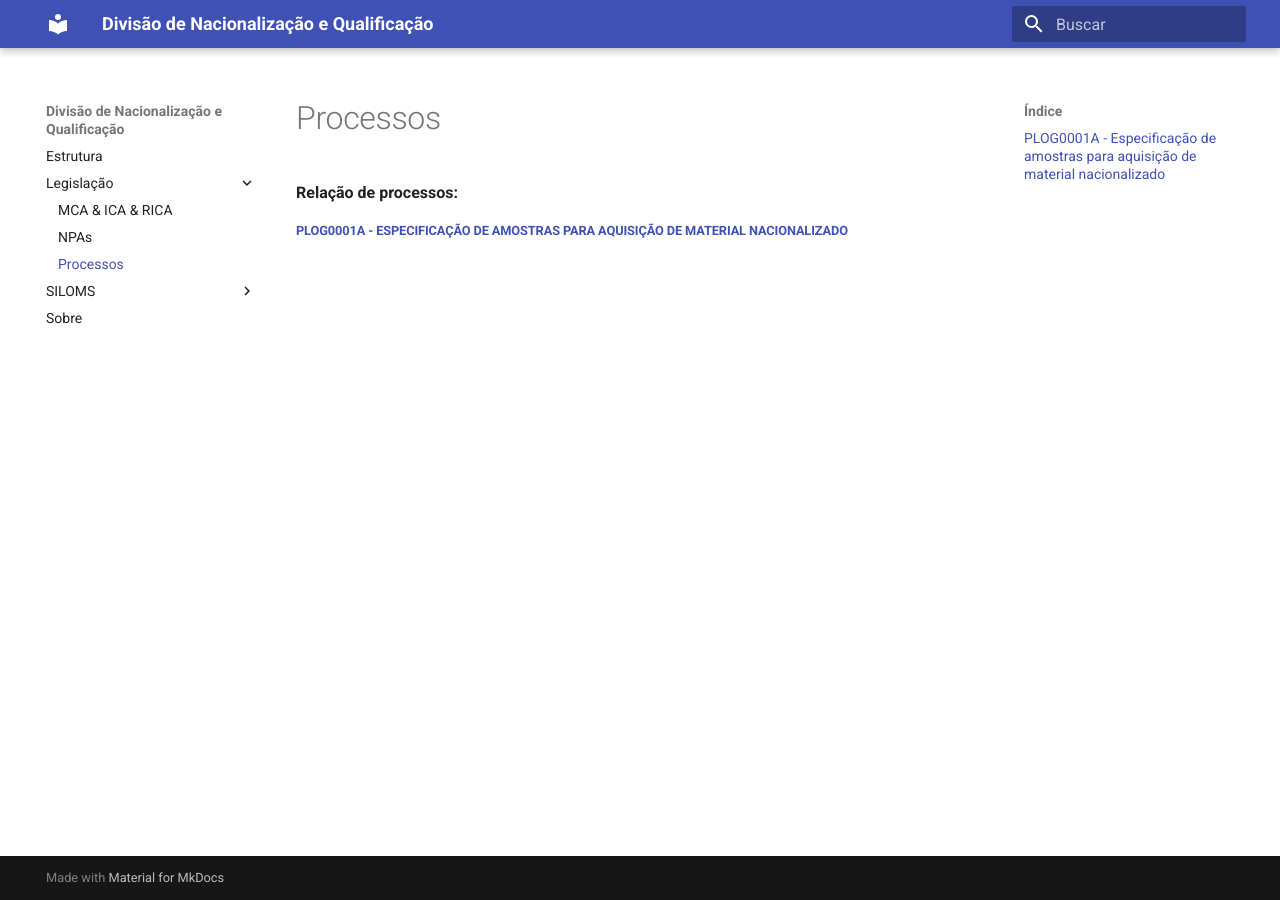
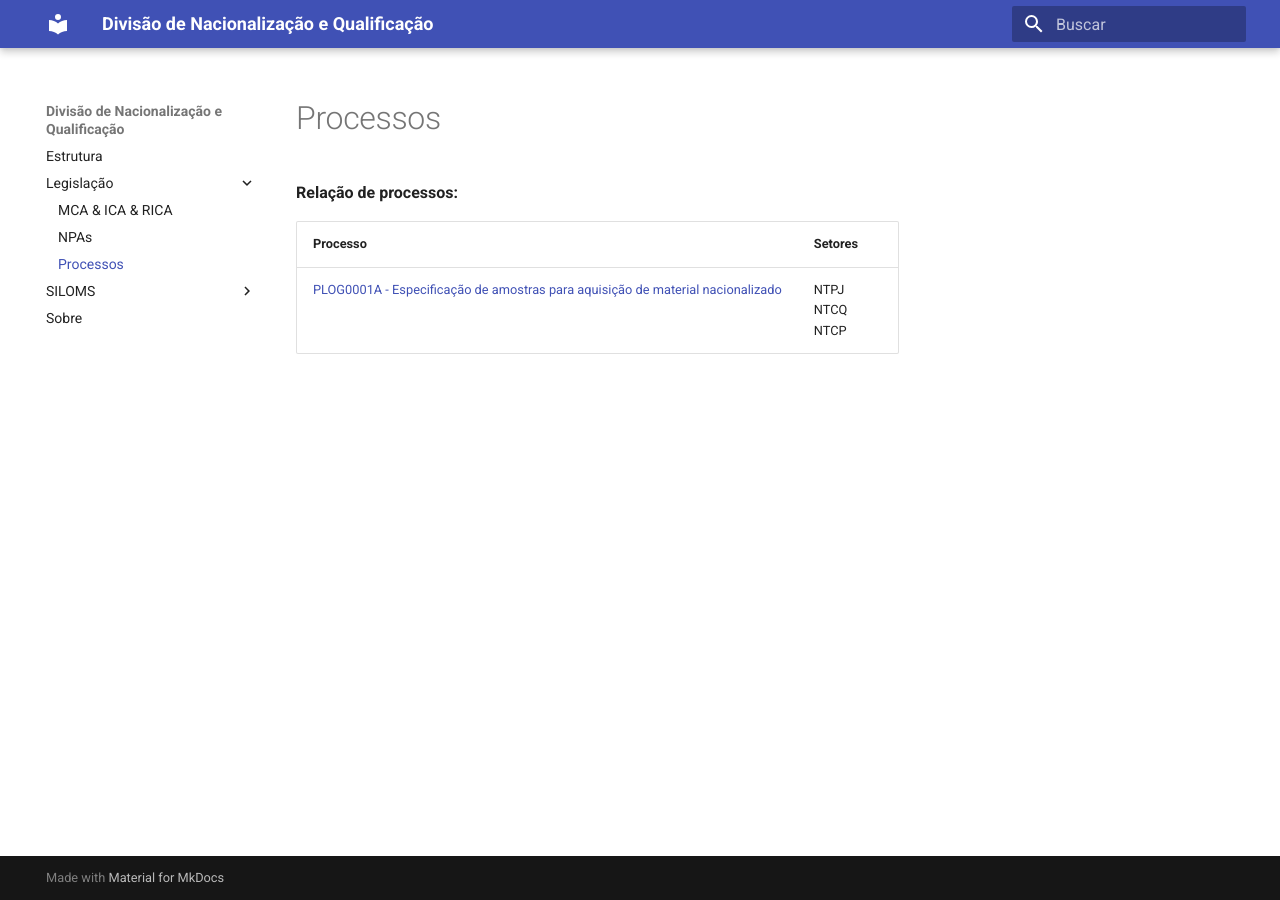
Before and after one commit to nacionalizacao/nacionalizacao.github.io, an MkDocs documentation site: the page built from docs/legislacao/plog/index.md, in a window 1280 px wide. Built offline with MkDocs 1.6.1 and Material for MkDocs 9.7.7, drawn with Linux system fonts in a browser that asks for light colours.

Commit message:
tabela processo

```diff
--- a/docs/legislacao/plog/index.md
+++ b/docs/legislacao/plog/index.md
@@ -1,3 +1,5 @@
 **Relação de processos:**
 
-##### [PLOG0001A - Especificação de amostras para aquisição de material nacionalizado](PLOG0001A - Especificação de amostras para aquisição de material nacionalizado.docx)
+| Processo | Setores |
+| ----     | ----    |
+| [PLOG0001A - Especificação de amostras para aquisição de material nacionalizado](PLOG0001A - Especificação de amostras para aquisição de material nacionalizado.docx) | NTPJ <br> NTCQ <br> NTCP  |
```
